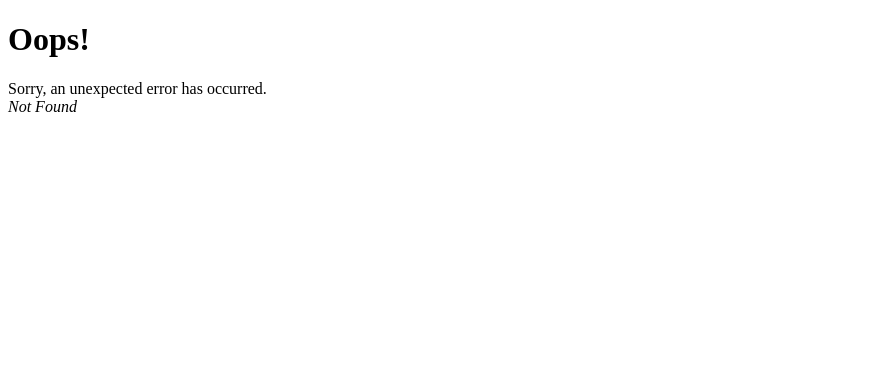
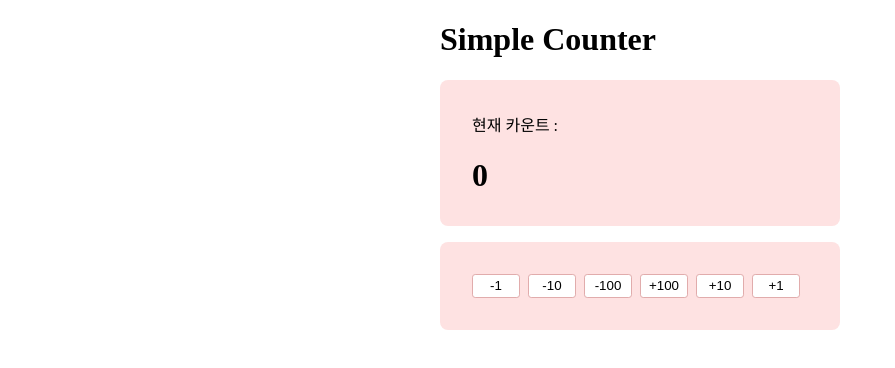
Before and after one commit to danimkim/onebite-react-challenge, a React (Vite) app: page /project/counter in a window 1280 px wide. Before the commit this address had no page. Shown: the top 368 px of the page, without its empty margins (0-895 px from the left). Built offline with nearby package versions, Linux system fonts and the light colour scheme.

Commit message:
feat: add simple counter

```diff
--- /dev/null
+++ b/src/components/SimpleCounter/Controller.jsx
@@ -0,0 +1,18 @@
+import styles from "./Controller.module.css";
+
+export default function Controller({ calculate }) {
+  const calcAmount = [-1, -10, -100, 100, 10, 1];
+  return (
+    <div className={styles.Container}>
+      {calcAmount.map((num) => (
+        <button
+          key={num}
+          className={styles.Button}
+          onClick={() => calculate(num)}
+        >
+          {num > 0 ? `+${num}` : num}
+        </button>
+      ))}
+    </div>
+  );
+}
--- /dev/null
+++ b/src/components/SimpleCounter/Controller.module.css
@@ -0,0 +1,26 @@
+.Container {
+  background-color: #fee2e2;
+  padding: 2rem;
+  border-radius: 0.5rem;
+  margin-top: 1rem;
+}
+
+.Button {
+  width: 3rem;
+  height: 1.5rem;
+  background-color: #fff;
+  border: none;
+  border-radius: 0.2rem;
+  border: solid 1px #e1acac;
+}
+
+.Button:hover {
+  background-color: #e1acac;
+  color: #fff;
+  transition: all ease-in-out 0.1s;
+  cursor: pointer;
+}
+
+.Button + button {
+  margin-left: 0.5rem;
+}
--- /dev/null
+++ b/src/components/SimpleCounter/Viewer.jsx
@@ -0,0 +1,10 @@
+import styles from "./Viewer.module.css";
+
+export default function Viewer({ count }) {
+  return (
+    <div className={styles.Container}>
+      <p>현재 카운트 :</p>
+      <p className={styles.CountNumber}>{count}</p>
+    </div>
+  );
+}
--- /dev/null
+++ b/src/components/SimpleCounter/Viewer.module.css
@@ -0,0 +1,11 @@
+.Container {
+  background-color: #fee2e2;
+  padding: 2rem;
+  border-radius: 0.5rem;
+}
+
+.CountNumber {
+  font-weight: 700;
+  font-size: 2rem;
+  margin-top: 1.3rem;
+}
--- /dev/null
+++ b/src/routes/Counter.jsx
@@ -0,0 +1,18 @@
+import { useState } from "react";
+import Controller from "../components/SimpleCounter/Controller";
+import Viewer from "../components/SimpleCounter/Viewer";
+import styles from "./Counter.module.css";
+
+export default function Counter() {
+  const [count, setCount] = useState(0);
+
+  const handleButtonClick = (value) => setCount(count + value);
+
+  return (
+    <div className={styles.Container}>
+      <h1>Simple Counter</h1>
+      <Viewer count={count} />
+      <Controller calculate={handleButtonClick} />
+    </div>
+  );
+}
--- /dev/null
+++ b/src/routes/Counter.module.css
@@ -0,0 +1,4 @@
+.Container {
+  margin: 0 auto;
+  max-width: 400px;
+}
```
Also changed, not shown: src/main.jsx (+10 -2 lines).
